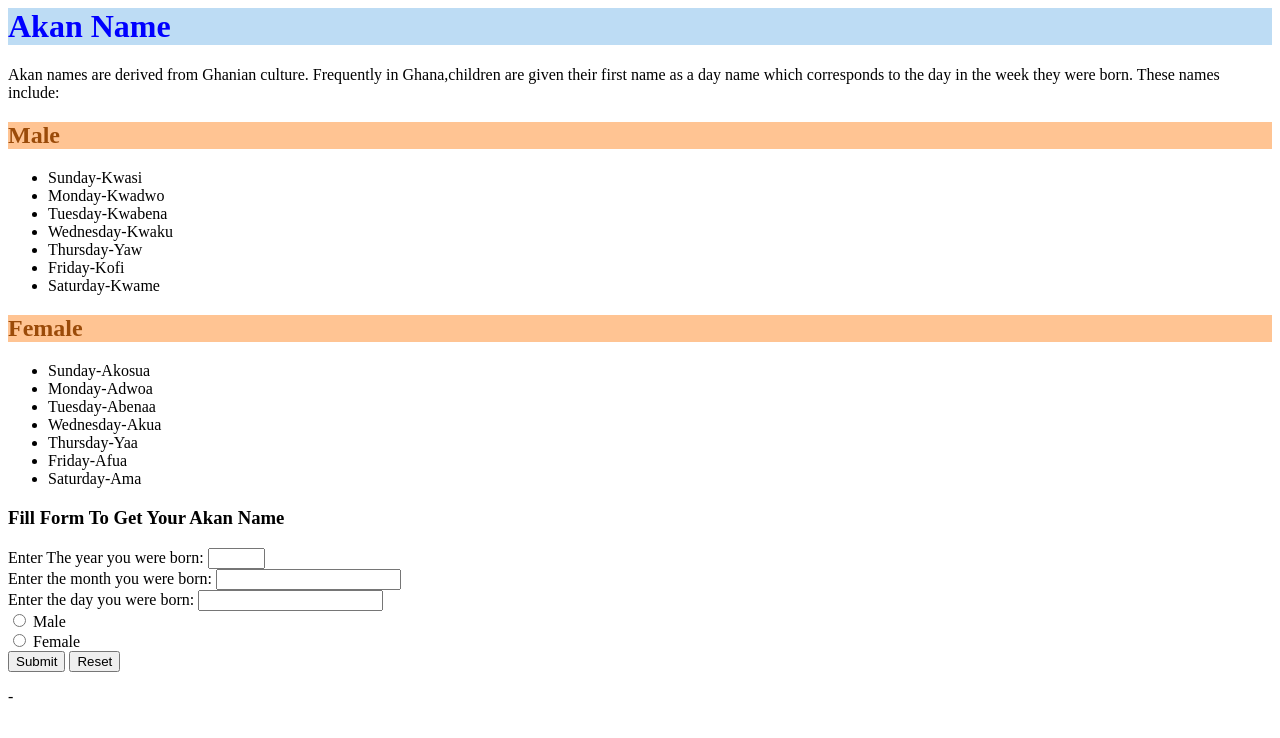
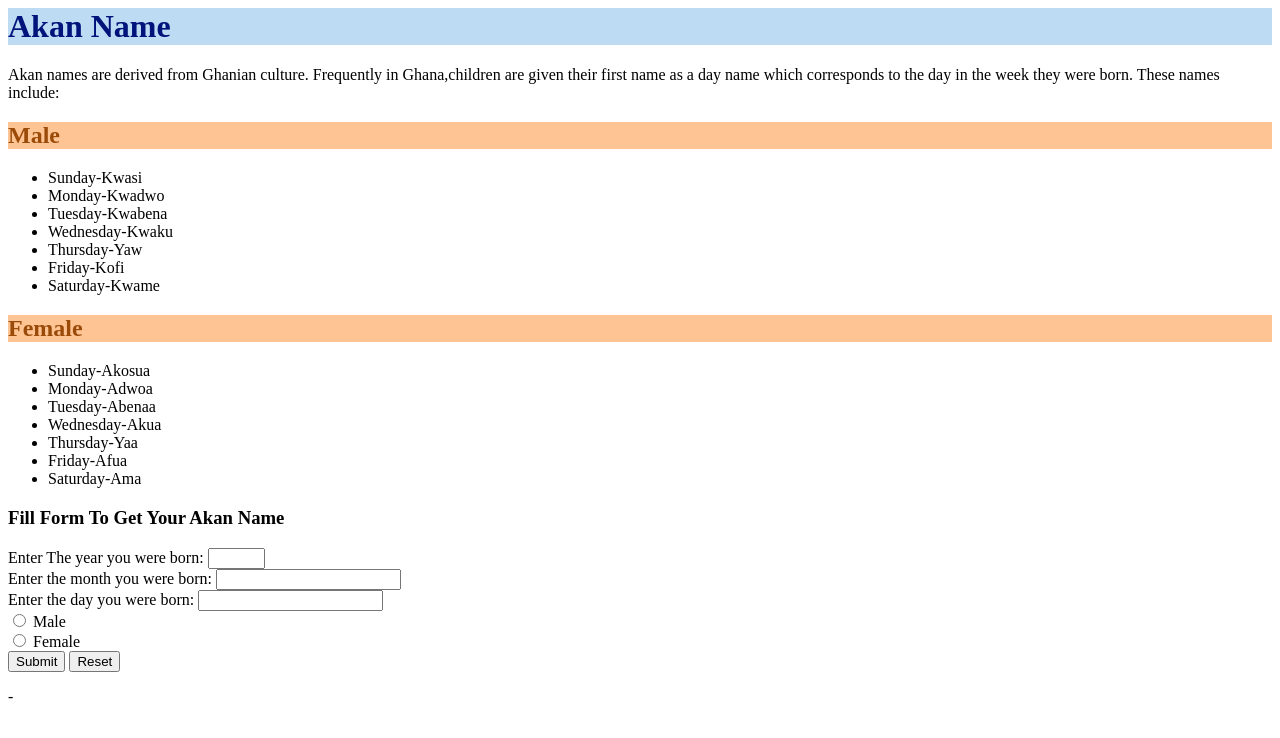
Before and after one commit to Isaac-waithaka/Akan-Name-Program, a plain HTML site: page index.html in a window 1280 px wide. Drawn offline with Linux system fonts and the light colour scheme; a script that the page names is missing.

Commit message:
Update styles.css

```diff
--- a/css/styles.css
+++ b/css/styles.css
@@ -1,5 +1,5 @@
 h1 {
-  color: blue;
+  color: 00147B;
   background-color: #BDDCF4;
 
 }
```
